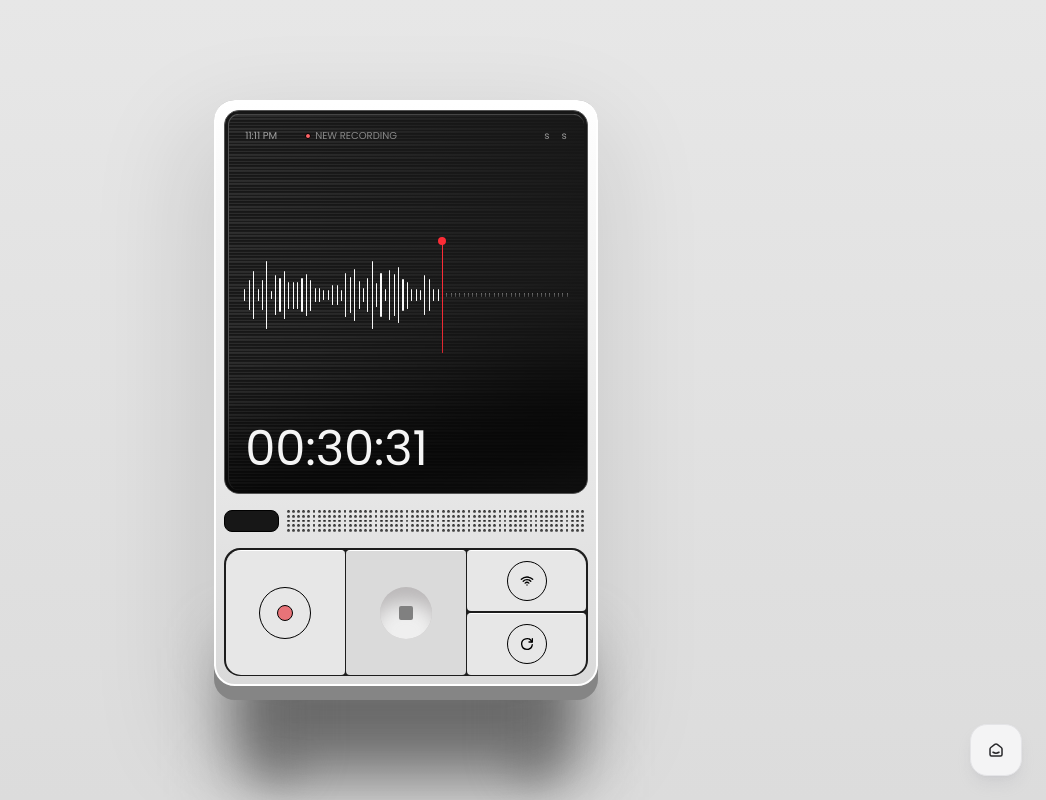
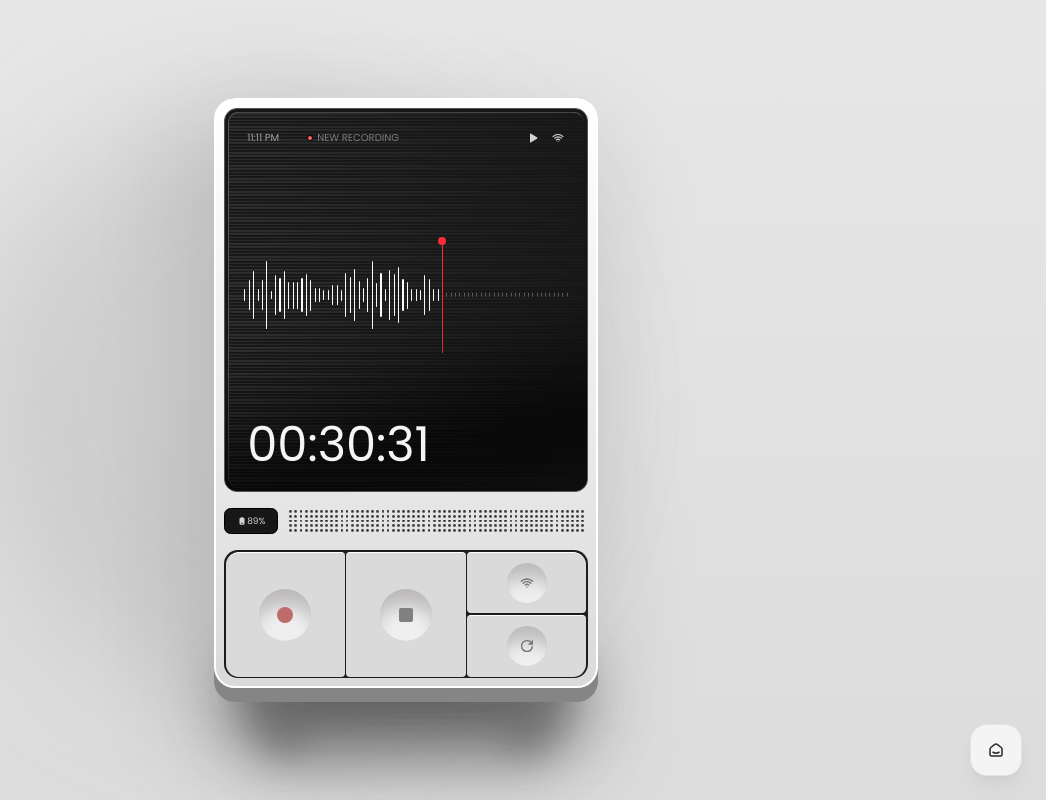
Before and after one commit to fwedwicc/fmDump, a React (Vite) app: page /canvas in a window 1280 px wide. Shown: the whole page, without its empty margins (234-1280 px from the left). Built offline with nearby package versions, Linux system fonts and the light colour scheme; a web font is replaced by a local one.

Commit message:
Add new icons and enhance layout in Canvas component

```diff
--- a/src/pages/Canvas.jsx
+++ b/src/pages/Canvas.jsx
@@ -2,7 +2,7 @@ import React from 'react'
 import { Link } from 'react-router-dom'
 import { motion } from 'framer-motion'
 import { Tooltip } from '../components'
-import { TbSmartHome, TbReload, TbWifi } from "react-icons/tb"
+import { TbSmartHome, TbReload, TbWifi, TbPlayerPlayFilled, TbBatteryVertical1Filled } from "react-icons/tb"
 
 // Recording Device
 const Canvas = () => {
@@ -14,15 +14,11 @@ const Canvas = () => {
       className='relative h-screen overflow-hidden bg-gradient-to-b from-[#e7e7e7] to-[#dcdcdc] grid place-content-center'
     >
       {/* ------------------------ PLAYGROUND ------------------------ */}
-      <div className='absolute bg-neutral-500 blur-[32px] w-86 h-32 bottom-6 -translate-x-1/2 left-1/2' />
-      <div className='absolute flex items-center justify-between px-4 blur-[12px] w-84 h-32 bottom-8 -translate-x-1/2 left-1/2'>
-        <div className='bg-neutral-500/50 blur-lg w-12 h-32 rounded-full mt-8' />
-        <div className='bg-neutral-500/50 blur-lg w-12 h-32 rounded-full mt-8' />
-      </div>
-      <div className='flex w-[24rem] p-[0.2px] pb-3.5 rounded-[21px] bg-[#858585] shadow-[-9px_41px_100px_19px_rgba(0,_0,_0,_0.1)] z-50'>
+      <div className='relative w-[24rem] isolate'>
+        <div className='relative z-10 flex w-full p-[0.2px] pb-3.5 rounded-[21px] bg-[#858585] shadow-[-9px_41px_100px_19px_rgba(0,_0,_0,_0.1)]'>
           <div className='flex flex-col justify-end gap-4 items-end size-full rounded-[20.8px] p-2 bg-gradient-to-b from-[#ffffff] to-[#dadada] border-2 border-white'>
             {/*  */}
-          <div className='relative flex flex-col items-center justify-between p-5 h-96 rounded-[15px] w-full bg-neutral-900 border-[1.2px] border-[#545454] overflow-hidden'>
+            <div className='relative flex flex-col items-center justify-between p-5.5 h-96 rounded-[13px] w-full bg-neutral-900 border-[1.2px] border-[#545454] overflow-hidden'>
               {/* <div className='absolute top-0 left-0 w-54 h-38 bg-white/20 blur-[12rem]' /> */}
               <div className='absolute -bottom-8 -translate-x-1/2 left-1/2 w-[140%] h-30 bg-black/80 blur-[3rem] z-30 -rotate-12' />
               <div className='flex flex-col justify-between absolute top-1/2 -translate-y-1/2 w-[98.5%] h-[98.5%] rounded-[11px] overflow-hidden border-t-[1.2px] border-l-[1.2px] border-[#545454]'>
@@ -32,16 +28,16 @@ const Canvas = () => {
               </div>
               {/*  */}
               <div className='flex justify-between w-full'>
-              <div className='flex gap-7 relative z-20'>
+                <div className='flex items-center gap-7 relative z-20'>
                   <p className='text-neutral-400 leading-none text-[10px]'>11:11 PM</p>
                   <div className='flex items-center gap-1'>
                     <div className='size-1.5 rounded-full bg-red-400 border' />
-                  <p className='text-neutral-400/80 leading-none text-[10px]'>NEW RECORDING</p>
+                    <p className='text-neutral-400/70 leading-none text-[10px]'>NEW RECORDING</p>
                   </div>
                 </div>
-              <div className='flex gap-3'>
-                <p className='text-neutral-400 leading-none text-[10px]'>s</p>
-                <p className='text-neutral-400 leading-none text-[10px]'>s</p>
+                <div className='flex items-center gap-3 z-40'>
+                  <TbPlayerPlayFilled className='size-3 text-neutral-300' />
+                  <TbWifi className='size-3.5 text-neutral-300' />
                 </div>
               </div>
               {/*  */}
@@ -62,8 +58,11 @@ const Canvas = () => {
               </div>
             </div>
             {/*  */}
-          <div className='flex gap-2 w-full'>
-            <div className='w-14 border block bg-neutral-900 rounded-lg'></div>
+            <div className='flex items-center gap-2.75 w-full'>
+              <div className='w-14 py-1.75 flex items-center justify-center border bg-neutral-900 rounded-[6.5px]'>
+                <TbBatteryVertical1Filled className='size-2.5 text-neutral-300' />
+                <span className='text-neutral-300 font-light leading-none text-[9px]'>89%</span>
+              </div>
               <div className='grid grid-cols-58 gap-x-[2.5px] gap-y-[2px] me-1'>
                 {Array.from({ length: 290 }, (_, i) => (
                   <div key={i} className='size-[2.8px] rounded-full bg-gradient-to-b from-neutral-900 to-neutral-500' />
@@ -71,10 +70,11 @@ const Canvas = () => {
               </div>
             </div>
             {/*  */}
-          <div className='w-full grid grid-cols-3 gap-[1.5px] p-[1.5px] rounded-2xl bg-[#1d1d1d] overflow-hidden h-32'>
-            <div className='flex items-center justify-center bg-[#e7e7e7] border-t-[1px] border-white rounded-l-[15px] rounded-r-sm'>
-              <div className='size-13 flex items-center justify-center rounded-full border'>
-                <div className='size-4 bg-red-600/50 rounded-full border' />
+            <div className='w-full grid grid-cols-3 gap-[1.5px] p-[1.5px] rounded-[14px] bg-[#1d1d1d] overflow-hidden h-32'>
+              <div className='flex items-center justify-center bg-[#dadada] border-t-[1.2px] border-white rounded-sm rounded-l-[13px] rounded-r-sm'>
+                <div className='relative size-13 flex items-center justify-center rounded-full bg-[#bcb9ba] overflow-hidden'>
+                  <div className='size-4 bg-[#bd6c69] rounded-full z-40' />
+                  <div className='absolute -bottom-7 bg-[#efefef] h-17 w-19 rounded-full border blur-[10px]' />
                 </div>
               </div>
               <div className='flex items-center justify-center bg-[#dadada] border-t-[1.2px] border-white rounded-sm'>
@@ -84,17 +84,29 @@ const Canvas = () => {
                 </div>
               </div>
               <div className='flex flex-col gap-[1.5px]'>
-              <div className='flex items-center justify-center flex-1 bg-[#e7e7e7] border-t-[1px] border-white rounded-sm rounded-tr-[15px]'>
-                <div className='size-10 flex items-center justify-center rounded-full border'>
-                  <TbWifi />
+                <div className='flex flex-1 items-center justify-center bg-[#dadada] border-t-[1.2px] border-white rounded-sm rounded-tr-[13px]'>
+                  <div className='relative size-10 flex items-center justify-center rounded-full bg-[#bcb9ba] overflow-hidden'>
+                    <TbWifi className='z-30 text-neutral-500' />
+                    <div className='absolute -bottom-9.5 bg-[#efefef] h-17 w-19 rounded-full border blur-[10px]' />
                   </div>
                 </div>
-              <div className='flex items-center justify-center flex-1 bg-[#e7e7e7] border-t-[1px] border-white rounded-sm rounded-br-[15px]'>
-                <div className='size-10 flex items-center justify-center rounded-full border'>
-                  <TbReload />
+                <div className='flex flex-1 items-center justify-center bg-[#dadada] border-t-[1.2px] border-white rounded-sm rounded-br-[13px]'>
+                  <div className='relative size-10 flex items-center justify-center rounded-full bg-[#bcb9ba] overflow-hidden'>
+                    <TbReload className='z-30 text-neutral-500' />
+                    <div className='absolute -bottom-9.5 bg-[#efefef] h-17 w-19 rounded-full border blur-[10px]' />
                   </div>
                 </div>
               </div>
+            </div>
+          </div>
+        </div>
+        <div className='absolute -left-60 top-0 h-full w-[150%] rounded-full bg-neutral-400/30 blur-[60px]' />
+        <div className='absolute inset-x-0 -bottom-12 z-0 pointer-events-none'>
+          <div className='absolute left-1/2 -bottom-2 h-28 w-[92%] -translate-x-1/2 rounded-full bg-neutral-700/60 blur-[32px]' />
+          <div className='absolute left-1/2 -top-16 h-3 w-[70%] -translate-x-1/2 rounded-full bg-neutral-800 blur-[24px]' />
+          <div className='absolute left-1/2 bottom-8 flex h-20 w-[88%] -translate-x-1/2 items-center justify-between px-4'>
+            <div className='mt-16 h-24 w-12 rounded-full bg-neutral-500/50 blur-lg -rotate-20' />
+            <div className='mt-16 h-24 w-12 rounded-full bg-neutral-500/50 blur-lg rotate-20' />
           </div>
         </div>
       </div>
```
Lines whose indentation alone changed are shown as unchanged.
